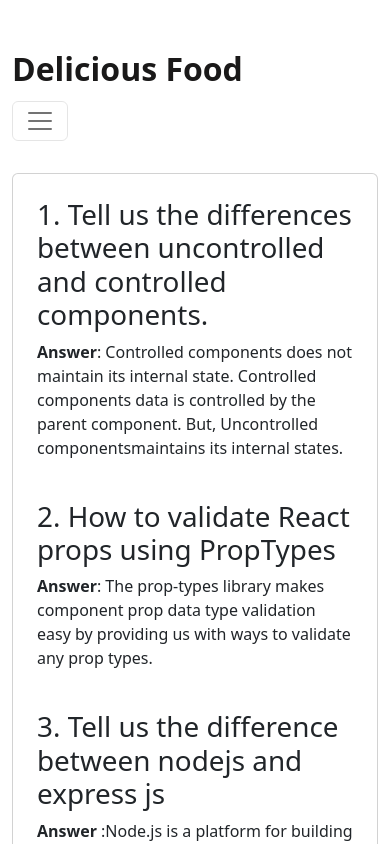
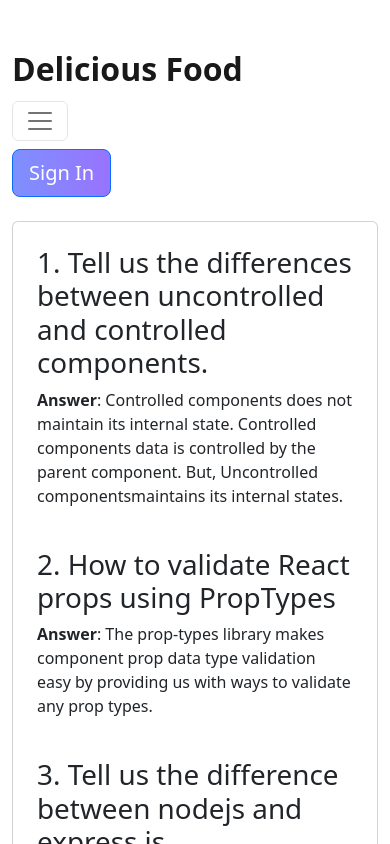
Before and after one commit to minjucse/chef-recipe-hunter-client-side, a React (Vite) app: page /blog in a window 390 px wide. Shown: the top 844 px of the page. Built offline with nearby package versions, Linux system fonts and the light colour scheme; no server answers.

Commit message:
log in button show mobile

```diff
--- a/src/Pages/Shared/Header/Header.jsx
+++ b/src/Pages/Shared/Header/Header.jsx
@@ -42,7 +42,7 @@ const Header = () => {
                     </nav>
                 </div>
             </div>
-            <div className='col-xl-3 col-lg-3 d-none d-lg-block'>
+            <div className='col-xl-3 col-lg-3 '>
                 <div className='applying'>
                     {
                         user && <FaUserCircle style={{ fontSize: '2rem' }}></FaUserCircle>
```
